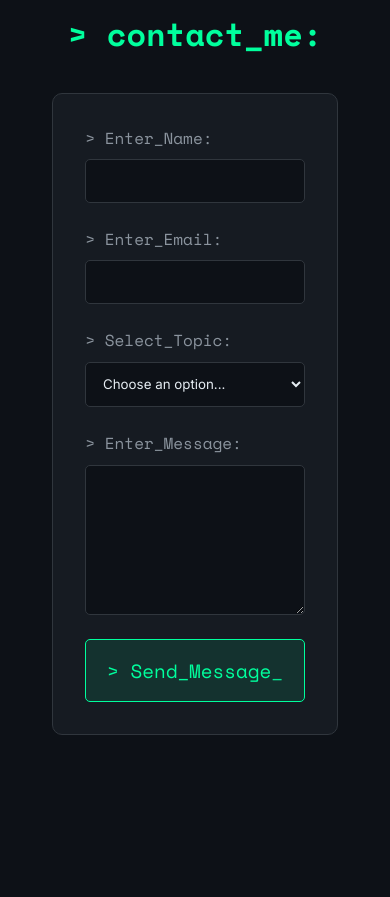
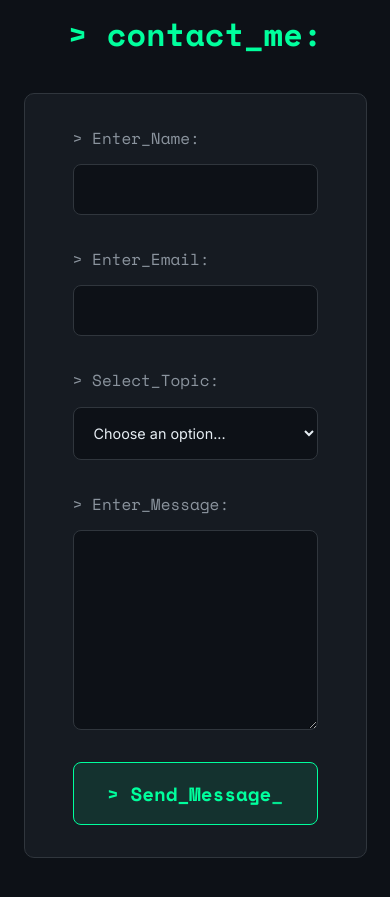
Before and after one commit to shahrozeabbas/shahrozeabbas.github.io, a plain HTML site: page index.html in a window 390 px wide. Shown: the part 6740-7637 px from the top of the page. Before the commit the page ends 7571 px from the top, so only its background shows below. Drawn offline with nearby package versions, Linux system fonts and the light colour scheme.

Commit message:
📧 Enhance contact form: Make larger and more rectangular with improved mobile responsiveness

```diff
--- a/index.html
+++ b/index.html
@@ -434,22 +434,23 @@
 
         /* Contact Section */
         .contact-form {
-            max-width: 600px;
+            max-width: 900px;
             margin: 0 auto;
             display: flex;
             flex-direction: column;
-            gap: 1.5rem;
+            gap: 2rem;
         }
 
         .form-group {
             display: flex;
             flex-direction: column;
-            gap: 0.5rem;
+            gap: 0.8rem;
         }
 
         .form-group label {
             font-family: 'Space Mono', monospace;
             color: var(--text-secondary);
+            font-size: 1rem;
         }
 
         .form-group input,
@@ -457,15 +458,18 @@
         .form-group textarea {
             background-color: var(--bg-primary);
             border: 1px solid var(--border-color);
-            border-radius: 5px;
-            padding: 0.8rem;
+            border-radius: 8px;
+            padding: 1.2rem;
             color: var(--text-primary);
             font-family: 'Inter', sans-serif;
+            font-size: 1rem;
             transition: border-color 0.3s ease;
+            width: 100%;
+            box-sizing: border-box;
         }
 
         .form-group textarea {
-            min-height: 150px;
+            min-height: 200px;
             resize: vertical;
         }
 
@@ -480,11 +484,15 @@
             background-color: var(--accent-dim);
             border: 1px solid var(--accent);
             color: var(--accent);
-            padding: 1rem;
-            border-radius: 5px;
+            padding: 1.2rem 2rem;
+            border-radius: 8px;
             cursor: pointer;
             font-family: 'Space Mono', monospace;
+            font-size: 1rem;
+            font-weight: 600;
             transition: all 0.3s ease;
+            width: 100%;
+            box-sizing: border-box;
         }
 
         .submit-btn:hover {
@@ -570,6 +578,23 @@
 
             .container {
                 padding: 0 1rem;
+            }
+
+            .contact-form {
+                max-width: 100%;
+                padding: 0 1rem;
+            }
+
+            .form-group input,
+            .form-group select,
+            .form-group textarea {
+                padding: 1rem;
+                font-size: 0.9rem;
+            }
+
+            .submit-btn {
+                padding: 1rem;
+                font-size: 0.9rem;
             }
         }
     </style>
```
